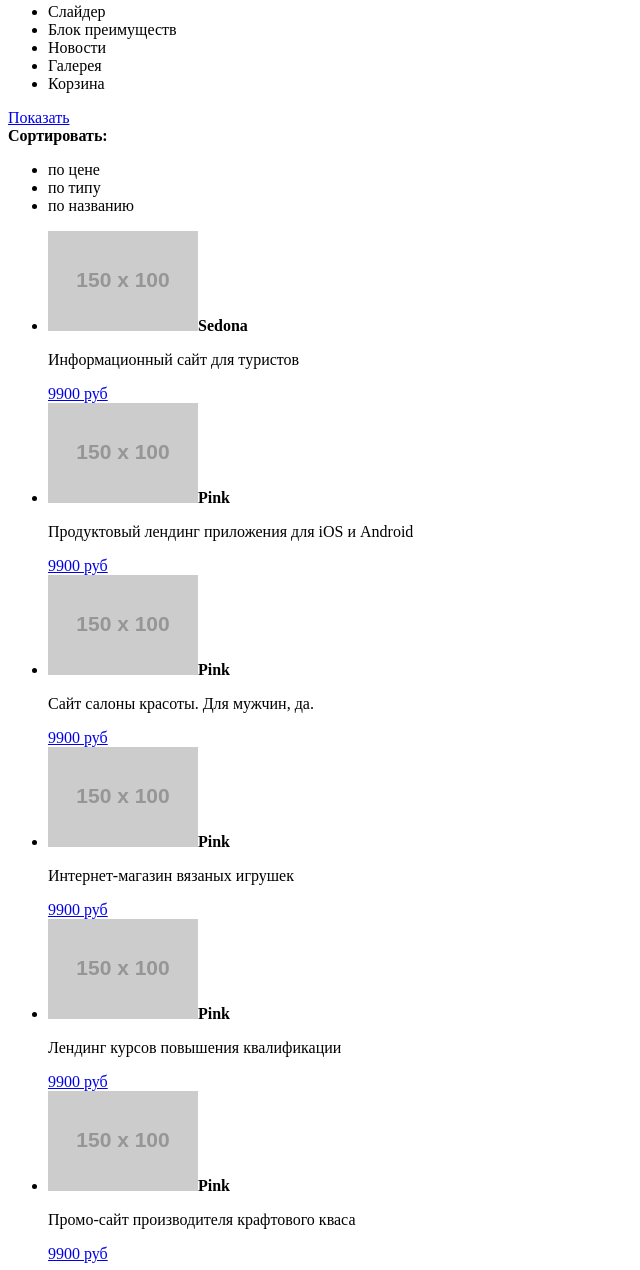
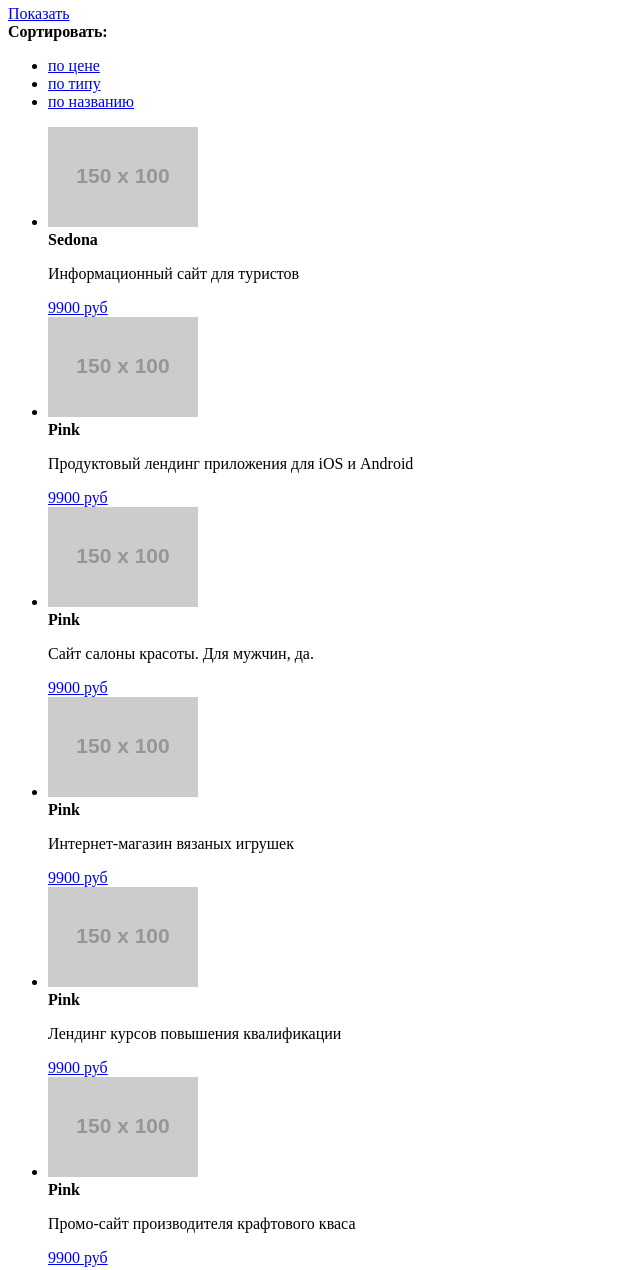
Before and after one commit to slusimusi/209887-nerds, a plain HTML site: page catalog.html in a window 1280 px wide. Shown: the part 605-1875 px from the top of the page, without its empty margins (0-640 px from the left). Drawn offline with Linux system fonts and the light colour scheme; placeholder pictures from the web are drawn by us.

Commit message:
Изменения согласно комментариям, часть вторая
1) добавлены ссылки в пункты для сортировки;
2) h1 в index.html непустой;
3) плашки в catalog.html с обертками

```diff
--- a/catalog.html
+++ b/catalog.html
@@ -30,12 +30,6 @@
                     <li>Фиксированная</li>
                     <li>Резиновая</li>
                 </ul>
-                <b>Сетка:</b>
-                <ul>
-                    <li>Адаптивная</li>
-                    <li>Фиксированная</li>
-                    <li>Резиновая</li>
-                </ul>
                 <b>Особенности:</b>
                 <ul>
                     <li>Слайдер</li>
@@ -49,17 +43,47 @@
             <div>
                 <b>Сортировать:</b>
                 <ul>
-                    <li>по цене</li>
-                    <li>по типу</li>
-                    <li>по названию</li>
+                    <li><a href="#">по цене</a></li>
+                    <li><a href="#">по типу</a></li>
+                    <li><a href="#">по названию</a></li>
                 </ul>
                 <ul>
-                    <li><img src="http://placehold.it/150x100" alt="Sedona"><b>Sedona</b><p>Информационный сайт для туристов</p><a href="#">9900 руб</a></li>
-                    <li><img src="http://placehold.it/150x100" alt="Pink"><b>Pink</b><p>Продуктовый лендинг приложения для iOS и Android</p><a href="#">9900 руб</a></li>
-                    <li><img src="http://placehold.it/150x100" alt="Borodinski"><b>Pink</b><p>Сайт салоны красоты. Для мужчин, да.</p><a href="#">9900 руб</a></li>
-                    <li><img src="http://placehold.it/150x100" alt="Mishka"><b>Pink</b><p>Интернет-магазин вязаных игрушек</p><a href="#">9900 руб</a></li>
-                    <li><img src="http://placehold.it/150x100" alt="htmlacademy"><b>Pink</b><p>Лендинг курсов повышения квалификации</p><a href="#">9900 руб</a></li>
-                    <li><img src="http://placehold.it/150x100" alt="Кваст"><b>Pink</b><p>Промо-сайт производителя крафтового кваса</p><a href="#">9900 руб</a></li>
+                    <li>
+                        <img src="http://placehold.it/150x100" alt="Sedona">
+                        <div>
+                            <b>Sedona</b><p>Информационный сайт для туристов</p><a href="#">9900 руб</a>
+                        </div>
+                    </li>
+                    <li>
+                        <img src="http://placehold.it/150x100" alt="Pink">
+                        <div>
+                            <b>Pink</b><p>Продуктовый лендинг приложения для iOS и Android</p><a href="#">9900 руб</a>
+                        </div>
+                    </li>
+                    <li>
+                        <img src="http://placehold.it/150x100" alt="Borodinski">
+                        <div>
+                            <b>Pink</b><p>Сайт салоны красоты. Для мужчин, да.</p><a href="#">9900 руб</a>
+                        </div>
+                    </li>
+                    <li>
+                        <img src="http://placehold.it/150x100" alt="Mishka">
+                        <div>
+                            <b>Pink</b><p>Интернет-магазин вязаных игрушек</p><a href="#">9900 руб</a>
+                        </div>
+                    </li>
+                    <li>
+                        <img src="http://placehold.it/150x100" alt="htmlacademy">
+                        <div>
+                            <b>Pink</b><p>Лендинг курсов повышения квалификации</p><a href="#">9900 руб</a>
+                        </div>
+                    </li>
+                    <li>
+                        <img src="http://placehold.it/150x100" alt="Кваст">
+                        <div>
+                            <b>Pink</b><p>Промо-сайт производителя крафтового кваса</p><a href="#">9900 руб</a>
+                        </div>
+                    </li>
                 </ul>
                 <span>1</span><span>2</span><span>3</span><span>Следующая</span>
             </div>
```
Also changed, not shown: index.html (+1 -1 lines).
